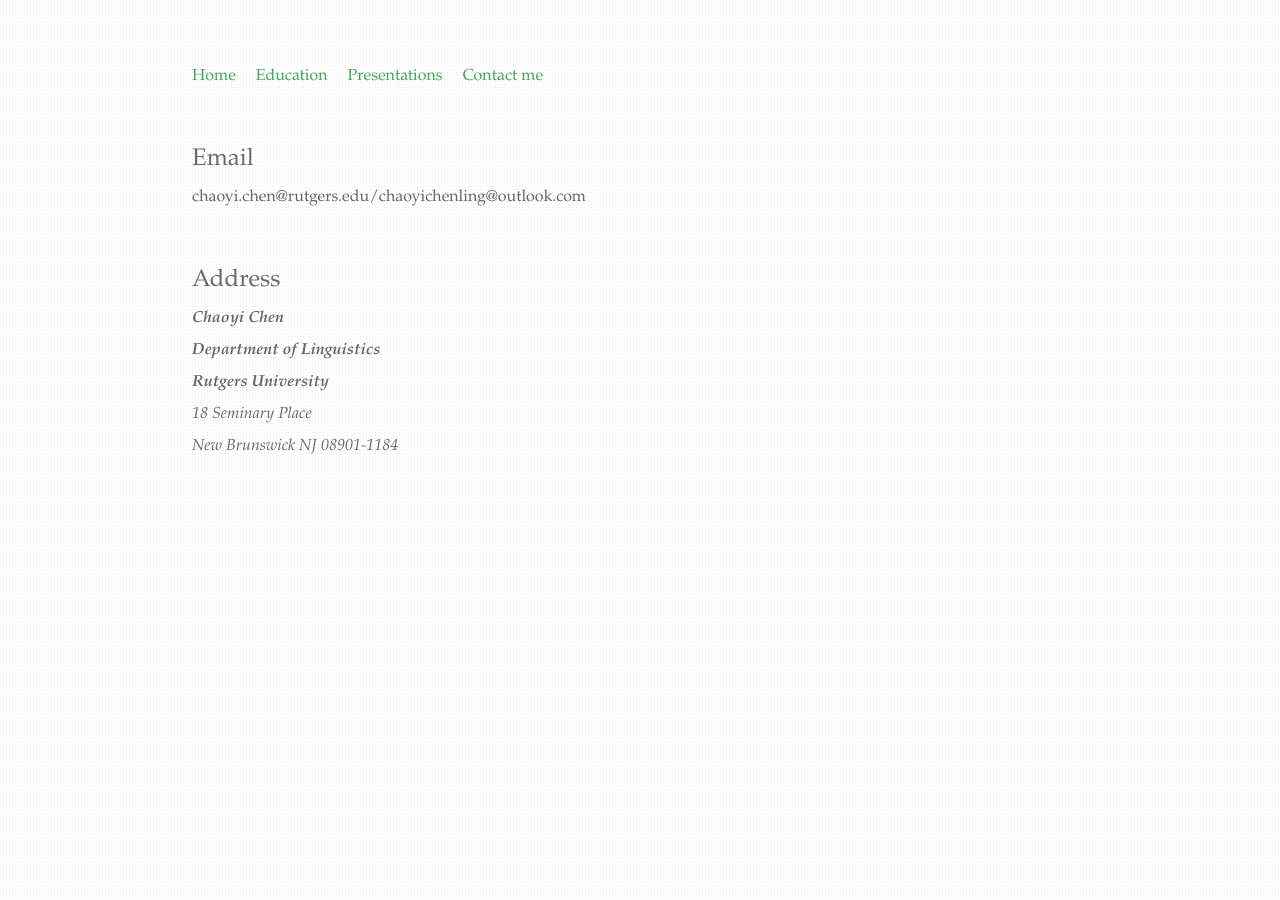
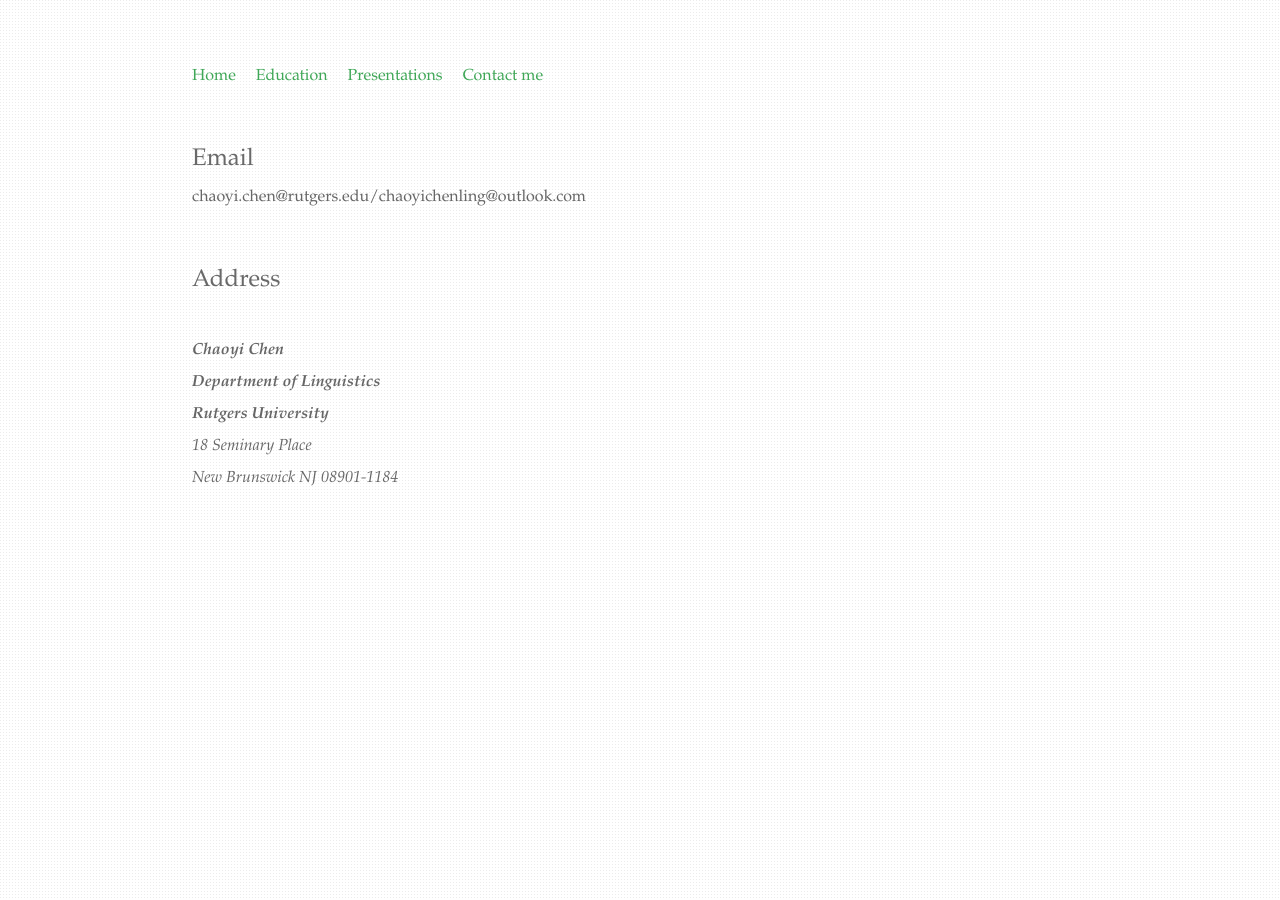
Before and after one commit to chaoyichen71/chaoyichen71.github.io, a Jekyll site: the page built from Contact me/index.html, in a window 1280 px wide. Built offline with Jekyll 4.4.1, drawn with Linux system fonts in a browser that asks for light colours.

```diff
--- a/Contact me/index.html
+++ b/Contact me/index.html
@@ -8,7 +8,7 @@ title: Contact me
 			<span class="obfuscate">chaoyi.chen@rutgers.edu/chaoyichenling@outlook.com</span>
 			</div>
 </br>
-				<h2>Address</h2>
+				<h2>Address</h2><br>
 
 					<address>
 					<strong>Chaoyi Chen<br>
```
